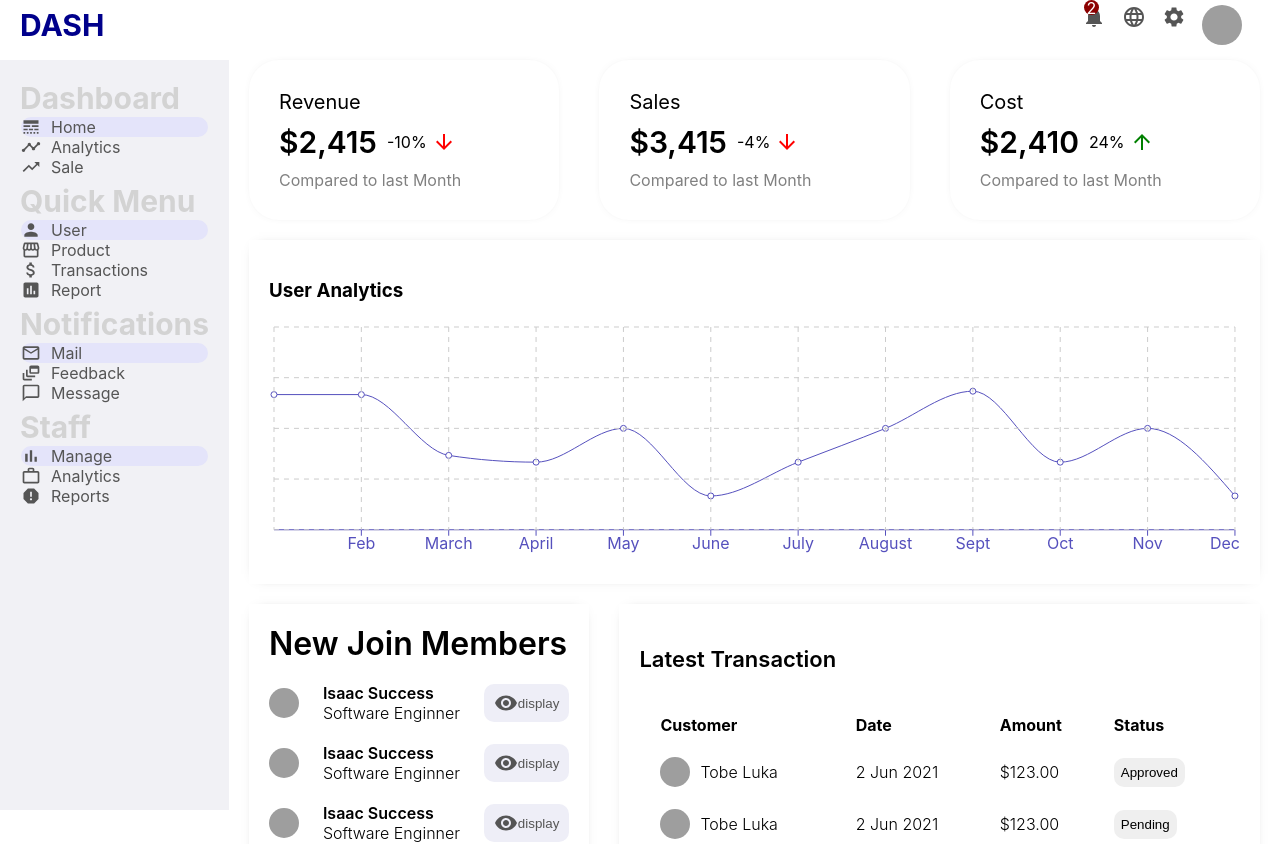
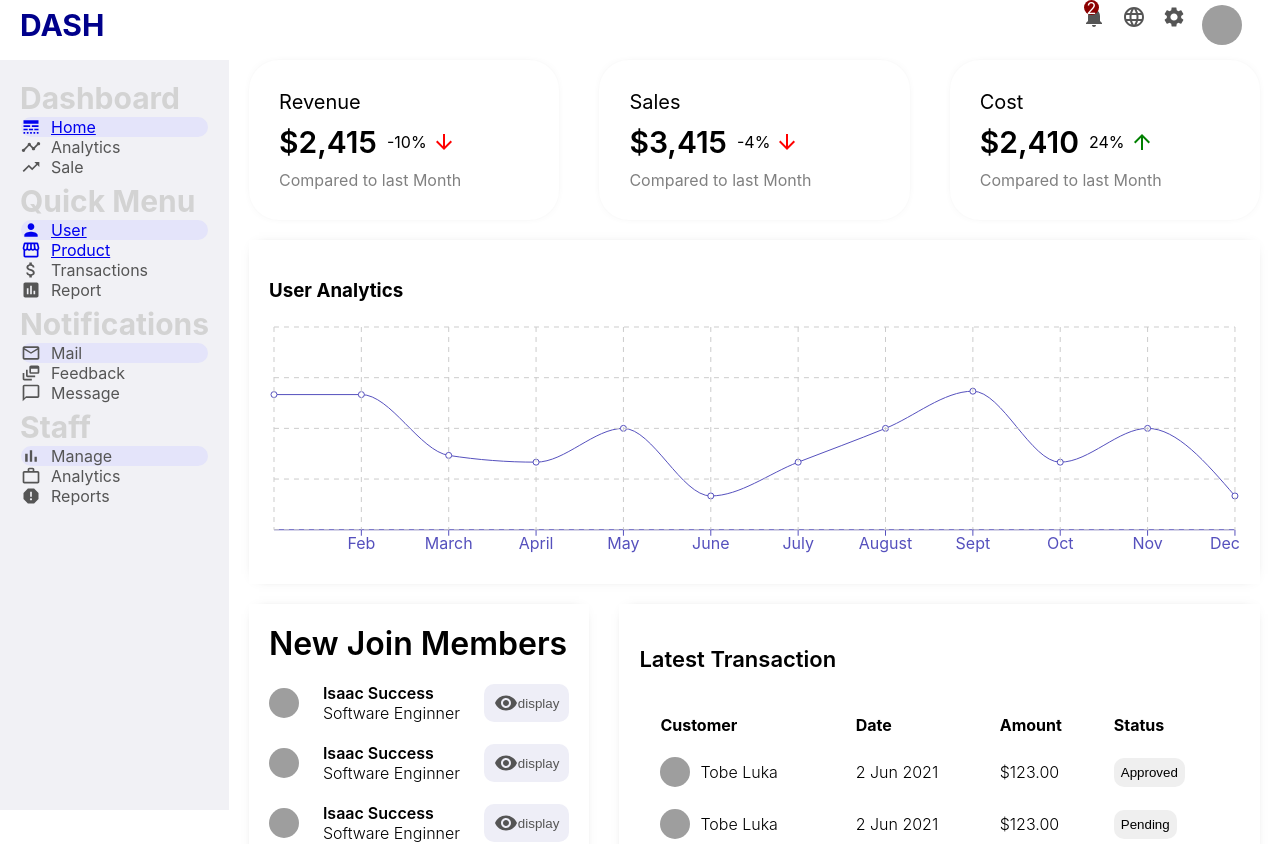
Before and after one commit to victornwaose/DASHBOARD, a React (Create React App) app: page / in a window 1280 px wide. Shown: the top 844 px of the page. Built offline with nearby package versions, Linux system fonts and the light colour scheme; grey boxes are pictures that could not be loaded.

Commit message:
new update

```diff
--- a/src/components/sidebar/Sidebar.js
+++ b/src/components/sidebar/Sidebar.js
@@ -1,6 +1,7 @@
 import React from 'react';
 import "./Sidebar.css";
 import {LineStyle, Timeline, TrendingUp, Person,Assessment, Storefront, AttachMoney,BarChart, MailOutline, DynamicFeed, ChatBubbleOutline, WorkOutline, Report } from '@material-ui/icons';
+import { Link } from 'react-router-dom';
 
 
 const Sidebar = () => {
@@ -10,9 +11,11 @@ const Sidebar = () => {
                 <div className="sidebarMenu">
                     <h3 className="sidebarTitle">Dashboard</h3>
                     <ul className="sidebarList">
-                        <li className="sidebarListItem  active">
+                    <Link to ="/">
+                         <li className="sidebarListItem  active">
                             <LineStyle className="sidebarIcon"/> Home
                         </li>
+                    </Link>
                         <li className="sidebarListItem">
                              <Timeline className="sidebarIcon"/> Analytics
                         </li>
@@ -25,12 +28,16 @@ const Sidebar = () => {
                 <div className="sidebarMenu">
                     <h3 className="sidebarTitle">Quick Menu</h3>
                     <ul className="sidebarList">
-                        <li className="sidebarListItem  active">
+                        <Link to="/users">
+                             <li className="sidebarListItem  active">
                             <Person className="sidebarIcon"/> User
                         </li>
-                        <li className="sidebarListItem">
-                             <Storefront className="sidebarIcon"/> Product
-                        </li>
+                        </Link>
+                        <Link to ="/products">
+                            <li className="sidebarListItem">
+                                <Storefront className="sidebarIcon"/> Product
+                            </li>
+                        </Link>
                         <li className="sidebarListItem">
                              <AttachMoney className="sidebarIcon"/> Transactions
                         </li>
```
